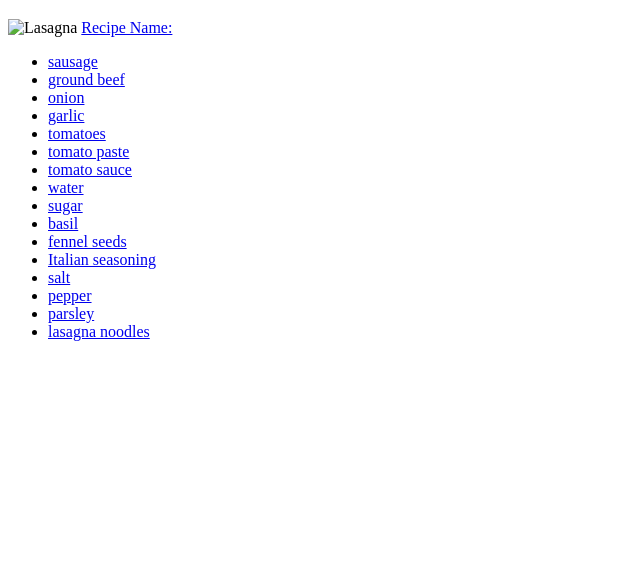
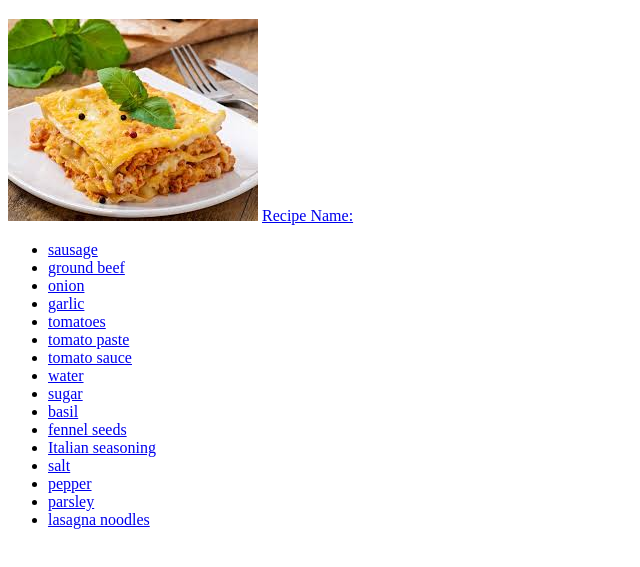
Before and after one commit to AMBANGET/gi_test, a plain HTML site: page index.html in a window 1280 px wide. Shown: the part 61-628 px from the top of the page, without its empty margins (0-640 px from the left). Drawn offline with Linux system fonts and the light colour scheme.

Commit message:
Lasagna Recipes

```diff
--- a/index.html
+++ b/index.html
@@ -7,7 +7,7 @@
 </head>
 <body>
     <h1>Odin Recipes</h1>
-    <img src="recipes/Untitled.jpeg" alt="Lasagna">
+    <img src="odin-links-and-images/pages/odin-recipes/recipes/Untitled.jpeg" alt="Lasagna">
     <a href="../odin-recipes/recipes/lasagna.html">Recipe Name:</a>
     <ul>
         <li><a href ="../odin-recipes/recipes/lasagna.html"> sausage</a></li>
```
